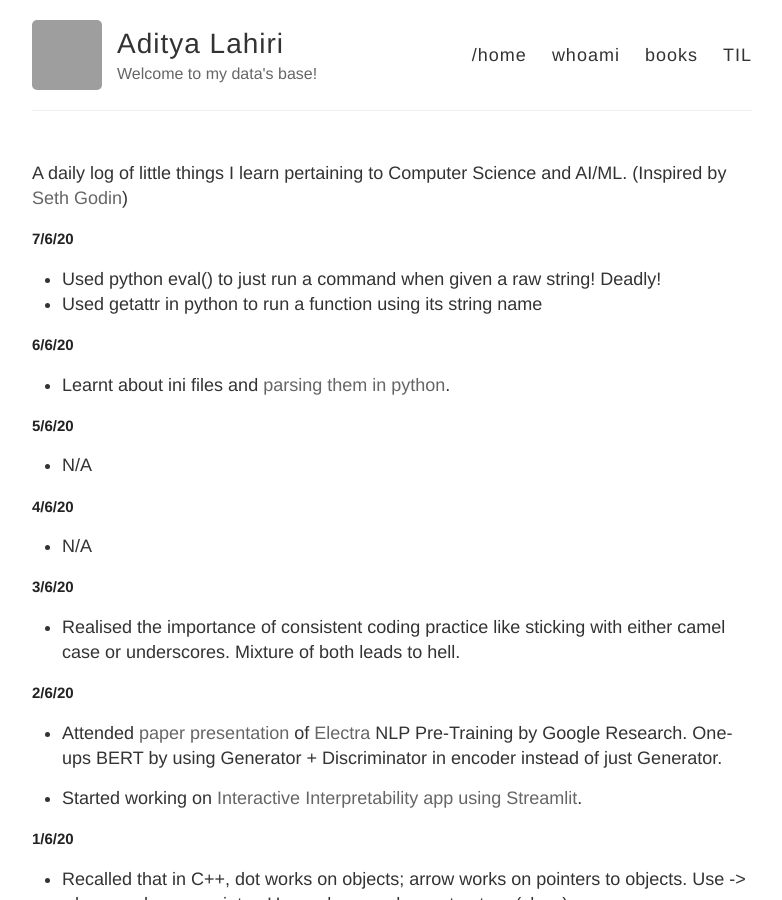
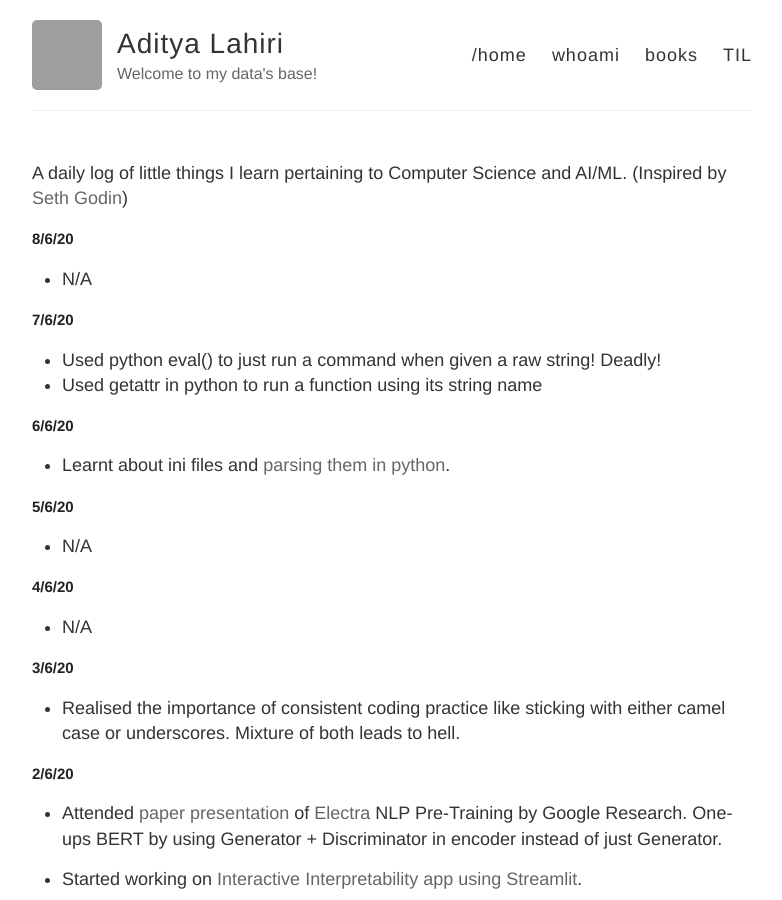
Before and after one commit to adityalahiri/adityalahiri.github.io, a Jekyll site: the page built from TIL.md, in a window 1280 px wide and 900 px high. Shown: the whole window, without its empty margins (248-1030 px from the left). Built offline with Jekyll 4.4.1, drawn with Linux system fonts in a browser that asks for light colours; our own code applies the rules of GitHub Pages for plain Markdown files; grey boxes are pictures that could not be loaded.

Commit message:
Update for 8/6

```diff
--- a/TIL.md
+++ b/TIL.md
@@ -1,5 +1,9 @@
 A daily log of little things I learn pertaining to Computer Science and AI/ML.
 (Inspired by [Seth Godin](https://seths.blog/))
+
+## 8/6/20
+
+* N/A
 
 ## 7/6/20
 
```
